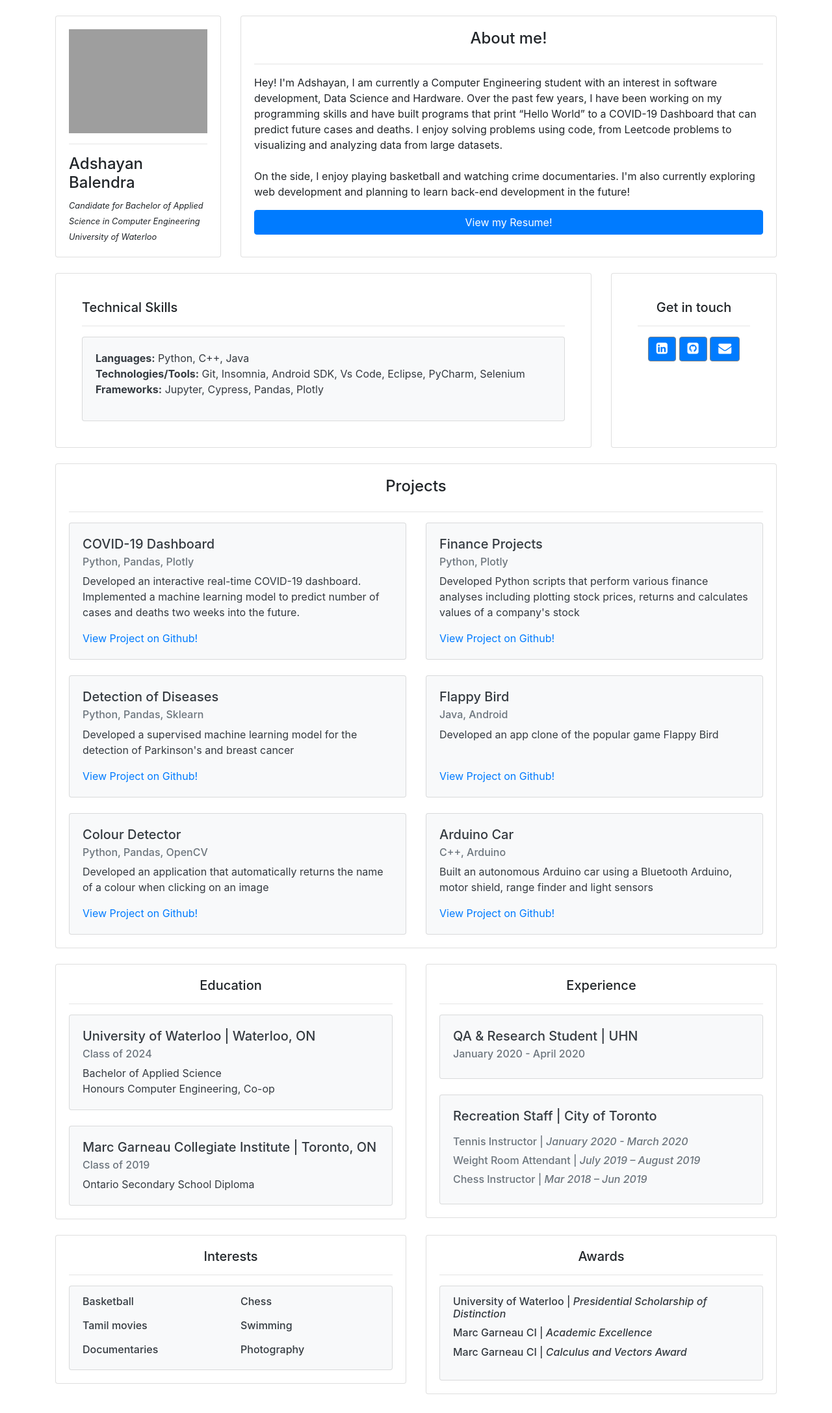
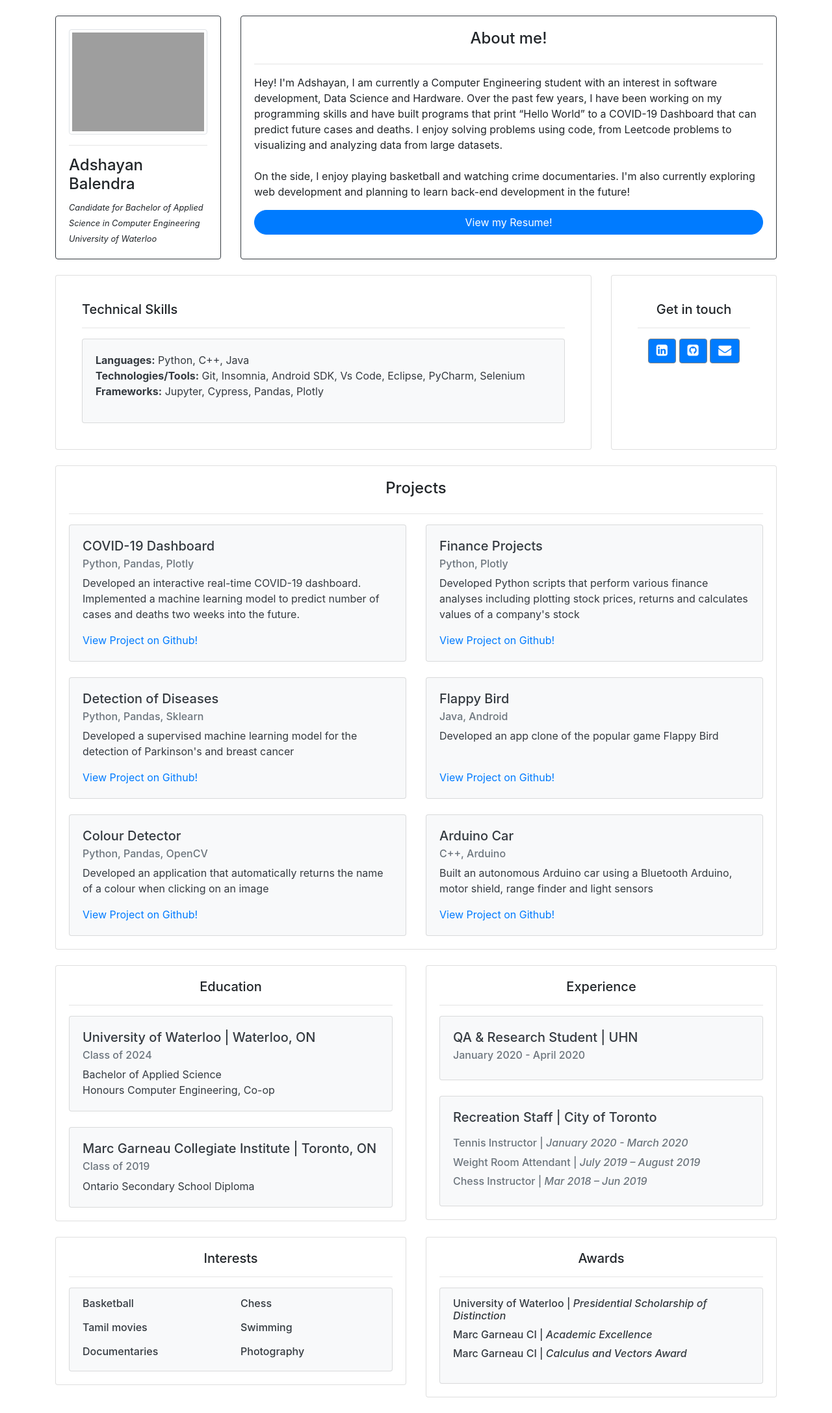
Before and after one commit to adshayanB/portfolio-site, a Django app: page / in a window 1280 px wide. Shown: the whole page at 65% size. Before the commit the page ends 2145 px from the top, so only its background shows below. Run offline with Django 3.2, Linux system fonts and the light colour scheme; some libraries are stand-ins or nearby versions; grey boxes are pictures that could not be loaded.

Commit message:
Design Fix

```diff
--- a/base/templates/base/home.html
+++ b/base/templates/base/home.html
@@ -12,10 +12,10 @@
 <br>
 <div class="container">
 	<div class="row">
-		<div class="col-md-3">
-			<div class="card card-body h-100" id="profile-wrapper">
+		<div class="col-md-3 ">
+			<div class="card card-body h-100 border border-dark" id="profile-wrapper">
 
-				<img id="profile-pic" src="{% static 'images/Capture.JPG'%}" >
+				<img id="profile-pic" src="{% static 'images/Capture.JPG'%}"  class="img-fluid img-thumbnail">
 				<hr>
 				<h4>Adshayan Balendra</h4>
 				<i><small>Candidate for Bachelor of Applied Science in Computer Engineering <br>University of Waterloo</small> </i>
@@ -23,12 +23,12 @@
 		</div>
 
 		<div class="col-md-9">
-			<div class="card card-body h-100">
+			<div class="card card-body h-100 border border-dark">
 				<center><h4>About me!</h4></center>
 				<hr>
 				<p>Hey! I'm Adshayan, I am currently a Computer Engineering student with an interest in software development, Data Science and Hardware. Over the past few years, I have been working on my programming skills and have built programs that print “Hello World” to a COVID-19 Dashboard that can predict future cases and deaths. I enjoy solving problems using code, from Leetcode problems to visualizing and analyzing data from large datasets.<br><br>On the side, I enjoy playing basketball and watching crime documentaries. I'm also currently exploring web development and planning to learn back-end development in the future!
 				</p>
-				<a href="{% static 'images/resume.pdf'%}" target="_blank" class="btn btn-primary">View my Resume!</a>
+				<a href="{% static 'images/resume.pdf'%}" target="_blank" class="btn btn-primary rounded-pill">View my Resume!</a>
 			</div>
 		</div>
 	</div>
@@ -57,11 +57,15 @@
 
 				<div class="card-body">
 					<h5 class="card-title"><center>Get in touch<hr></center></h5>
-					<center>
-						<a href="https://www.linkedin.com/in/adshayan-balendra-3a2139196/" class="btn btn-primary"  style="border-color:grey"><i class="fa fa-linkedin-square" style="font-size:20px"></i></a>
-						<a href="https://github.com/adshayanB" class="btn btn-primary" style="border-color:grey"><i class="fa fa-github-square"style="font-size:20px"></i></a>
-						<a href="mailto:adshayan.balendra@uwaterloo.ca" class="btn btn-primary" style="border-color:grey"><i class="fa fa-envelope"style="font-size:20px"></i></a>
-					</center>
+					<div  class="card border-0">
+
+						<center>
+							<a href="https://www.linkedin.com/in/adshayan-balendra-3a2139196/" class="btn btn-primary"  style="border-color:grey"><i class="fa fa-linkedin-square" style="font-size:20px"></i></a>
+							<a href="https://github.com/adshayanB" class="btn btn-primary" style="border-color:grey"><i class="fa fa-github-square"style="font-size:20px"></i></a>
+							<a href="mailto:adshayan.balendra@uwaterloo.ca" class="btn btn-primary" style="border-color:grey"><i class="fa fa-envelope"style="font-size:20px"></i></a>
+						</center>
+
+					</div>
 				</div>
 			</div>
 
@@ -276,7 +280,7 @@
 									<h6 class="card-subtitle ">Marc Garneau CI | <i> Academic Excellence</i></h6>
 									<p class="card-text"></p>
 									<h6 class="card-subtitle  ">Marc Garneau CI |<i> Calculus and Vectors Award</i> </h6>
-									<div style="line-height:85%;">
+									<div style="line-height:96%;">
 										<br>
 									</div>
 								</div>
```
Also changed, not shown: 1 other file.
